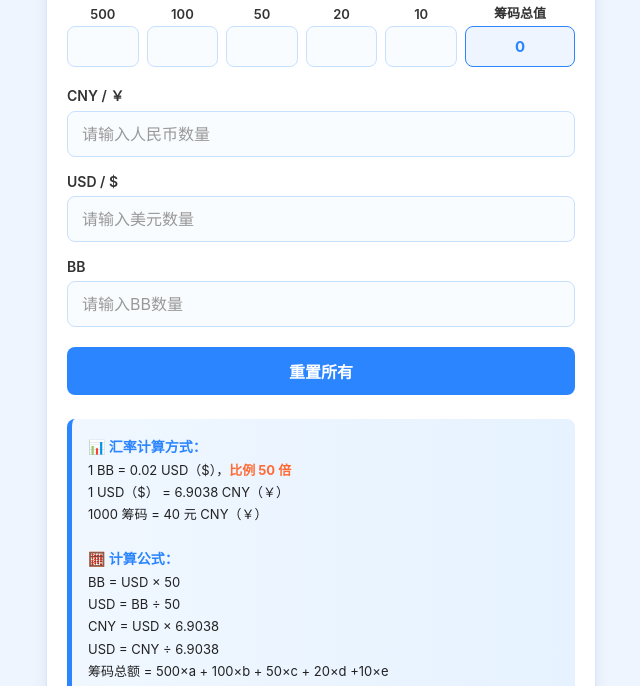
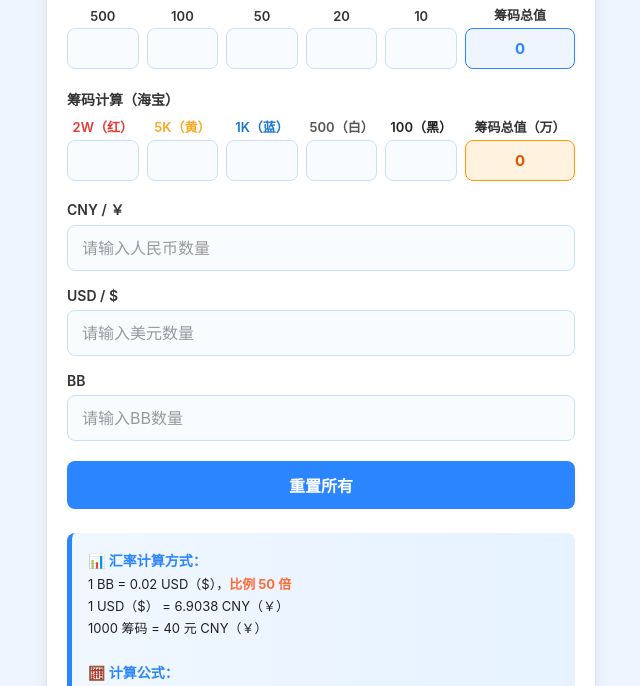
Before and after one commit to kuguahahaha/currency-tool, a plain HTML site: page index.html in a window 1280 px wide. Shown: the part 114-800 px from the top of the page, without its empty margins (319-959 px from the left). Drawn offline with Linux system fonts and the light colour scheme.

Commit message:
feat: 更新汇率转换工具
Co-authored-by: traeagent <traeagent@users.noreply.github.com>

```diff
--- a/index.html
+++ b/index.html
@@ -140,6 +140,27 @@
             -webkit-text-fill-color: #2b85ff !important;
         }
 
+        /* 海宝筹码颜色标签 */
+        .chip-red label { color: #e53935; }
+        .chip-yellow label { color: #f9a825; }
+        .chip-blue label { color: #1976d2; }
+        .chip-white label { color: #555; }
+        .chip-black label { color: #212121; }
+
+        #haibaoChipTotal {
+            background: #fff3e0 !important;
+            border-color: #ff9800 !important;
+            font-weight: bold;
+            color: #e65100 !important;
+            cursor: default;
+            text-align: center !important;
+            -webkit-text-fill-color: #e65100 !important;
+        }
+
+        .chip-section-title {
+            margin-bottom: 8px;
+        }
+
         .btn-box {
             display: -webkit-box;
             display: -ms-flexbox;
@@ -196,7 +217,9 @@
     <h2>汇率转换工具</h2>
 
     <!-- 1. 筹码计算 -->
-    <label>筹码计算</label>
+    <div class="chip-section-title">
+        <label>筹码计算</label>
+    </div>
     <div class="chip-group">
         <div class="chip-item">
             <label>500</label>
@@ -221,6 +244,37 @@
         <div class="chip-item chip-total">
             <label>筹码总值</label>
             <input type="text" id="chipTotal" disabled placeholder="0" value="0">
+        </div>
+    </div>
+
+    <!-- 2. 筹码计算（海宝） -->
+    <div class="chip-section-title" style="margin-top: 20px;">
+        <label>筹码计算（海宝）</label>
+    </div>
+    <div class="chip-group">
+        <div class="chip-item chip-red">
+            <label>2W（红）</label>
+            <input type="number" id="haibao20000" min="0" placeholder="">
+        </div>
+        <div class="chip-item chip-yellow">
+            <label>5K（黄）</label>
+            <input type="number" id="haibao5000" min="0" placeholder="">
+        </div>
+        <div class="chip-item chip-blue">
+            <label>1K（蓝）</label>
+            <input type="number" id="haibao1000" min="0" placeholder="">
+        </div>
+        <div class="chip-item chip-white">
+            <label>500（白）</label>
+            <input type="number" id="haibao500" min="0" placeholder="">
+        </div>
+        <div class="chip-item chip-black">
+            <label>100（黑）</label>
+            <input type="number" id="haibao100" min="0" placeholder="">
+        </div>
+        <div class="chip-item chip-total">
+            <label>筹码总值（万）</label>
+            <input type="text" id="haibaoChipTotal" disabled placeholder="0" value="0">
         </div>
     </div>
 
@@ -257,9 +311,12 @@
         CNY = USD × 6.9038<br>
         USD = CNY ÷ 6.9038<br>
         筹码总额 = 500×a + 100×b + 50×c + 20×d +10×e<br>
-        筹码对应 CNY = 总额 × 0.04<br><br>
+        筹码对应 CNY = 总额 × 0.04<br>
+        海宝筹码总额 = 20000×a + 5000×b + 1000×c + 500×d + 100×e<br>
+        海宝筹码总值（万） = 总额 ÷ 10000<br><br>
         <strong>💡 使用说明：</strong><br>
         <span>输入筹码时，BB / USD 自动禁用</span><br>
+        两套筹码计算互斥，输入其中一套自动清空另一套<br>
         填写任意一项自动计算全部结果，统一保留 4 位小数<br>
         按 Enter 快捷计算，点击重置清空所有内容
     </div>
@@ -278,6 +335,14 @@
     const chip10 = document.getElementById('chip10');
     const chipTotal = document.getElementById('chipTotal');
     const chipInputs = [chip500, chip100, chip50, chip20, chip10];
+
+    const haibao20000 = document.getElementById('haibao20000');
+    const haibao5000 = document.getElementById('haibao5000');
+    const haibao1000 = document.getElementById('haibao1000');
+    const haibao500 = document.getElementById('haibao500');
+    const haibao100 = document.getElementById('haibao100');
+    const haibaoChipTotal = document.getElementById('haibaoChipTotal');
+    const haibaoChipInputs = [haibao20000, haibao5000, haibao1000, haibao500, haibao100];
 
     const RATE_BB_USD = 0.02;
     const RATE_USD_CNY = 6.9038;
@@ -314,6 +379,23 @@
         cnyInput.value = format(cny);
 
         disableBBUSD(true);
+        clearHaibaoChips();
+    }
+
+    // 计算海宝筹码 + 总值（万）
+    function calcHaibaoChip() {
+        const c20000 = parseInt(haibao20000.value) || 0;
+        const c5000 = parseInt(haibao5000.value) || 0;
+        const c1000 = parseInt(haibao1000.value) || 0;
+        const c500 = parseInt(haibao500.value) || 0;
+        const c100 = parseInt(haibao100.value) || 0;
+
+        const total = c20000*20000 + c5000*5000 + c1000*1000 + c500*500 + c100*100;
+        const totalWan = total / 10000;
+        haibaoChipTotal.value = totalWan || 0;
+
+        disableBBUSD(true);
+        clearChips();
     }
 
     function calcFromUSD() {
@@ -325,6 +407,7 @@
         bbInput.value = format(bb);
         cnyInput.value = format(cny);
         clearChips();
+        clearHaibaoChips();
     }
 
     function calcFromBB() {
@@ -336,6 +419,7 @@
         usdInput.value = format(usd);
         cnyInput.value = format(cny);
         clearChips();
+        clearHaibaoChips();
     }
 
     function calcFromCNY() {
@@ -347,6 +431,7 @@
         bbInput.value = format(bb);
         usdInput.value = format(usd);
         clearChips();
+        clearHaibaoChips();
     }
 
     // 清空筹码
@@ -355,6 +440,14 @@
             i.value = '';
         });
         chipTotal.value = '0';
+    }
+
+    // 清空海宝筹码
+    function clearHaibaoChips() {
+        haibaoChipInputs.forEach(i => {
+            i.value = '';
+        });
+        haibaoChipTotal.value = '0';
     }
 
     // 微信兼容事件绑定（添加input+change双事件）
@@ -367,6 +460,10 @@
     chipInputs.forEach(i => {
         i.addEventListener('input', calcChip);
         i.addEventListener('change', calcChip);
+    });
+    haibaoChipInputs.forEach(i => {
+        i.addEventListener('input', calcHaibaoChip);
+        i.addEventListener('change', calcHaibaoChip);
     });
 
     // 回车快捷计算
@@ -384,6 +481,11 @@
             if (e.key === 'Enter') calcChip();
         });
     });
+    haibaoChipInputs.forEach(i => {
+        i.addEventListener('keydown', e => {
+            if (e.key === 'Enter') calcHaibaoChip();
+        });
+    });
 
     // 重置（微信兼容）
     resetBtn.addEventListener('click', () => {
@@ -391,12 +493,14 @@
         bbInput.value = '';
         cnyInput.value = '';
         clearChips();
+        clearHaibaoChips();
         disableBBUSD(false);
     });
 
     // 页面加载初始化
     window.onload = function() {
         clearChips();
+        clearHaibaoChips();
         disableBBUSD(false);
     };
 </script>
```
